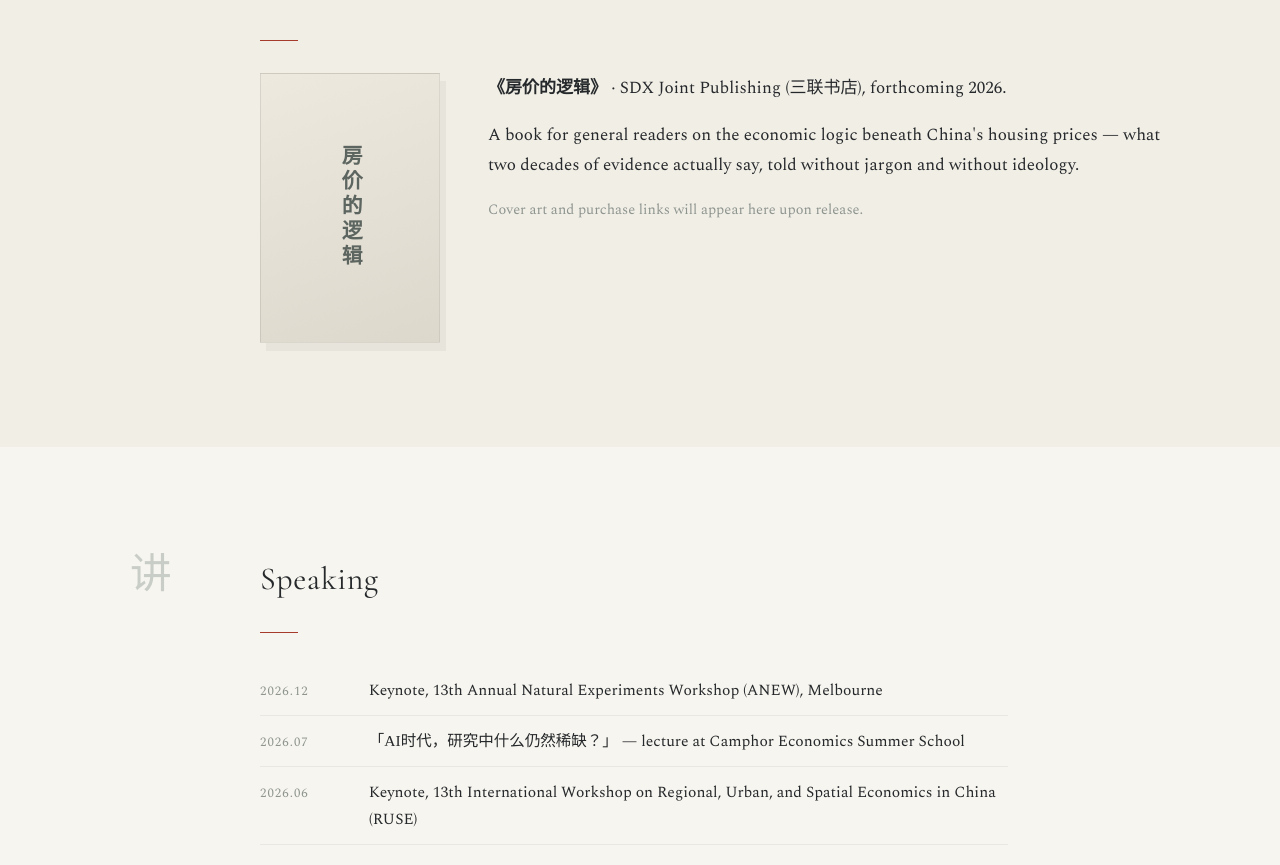
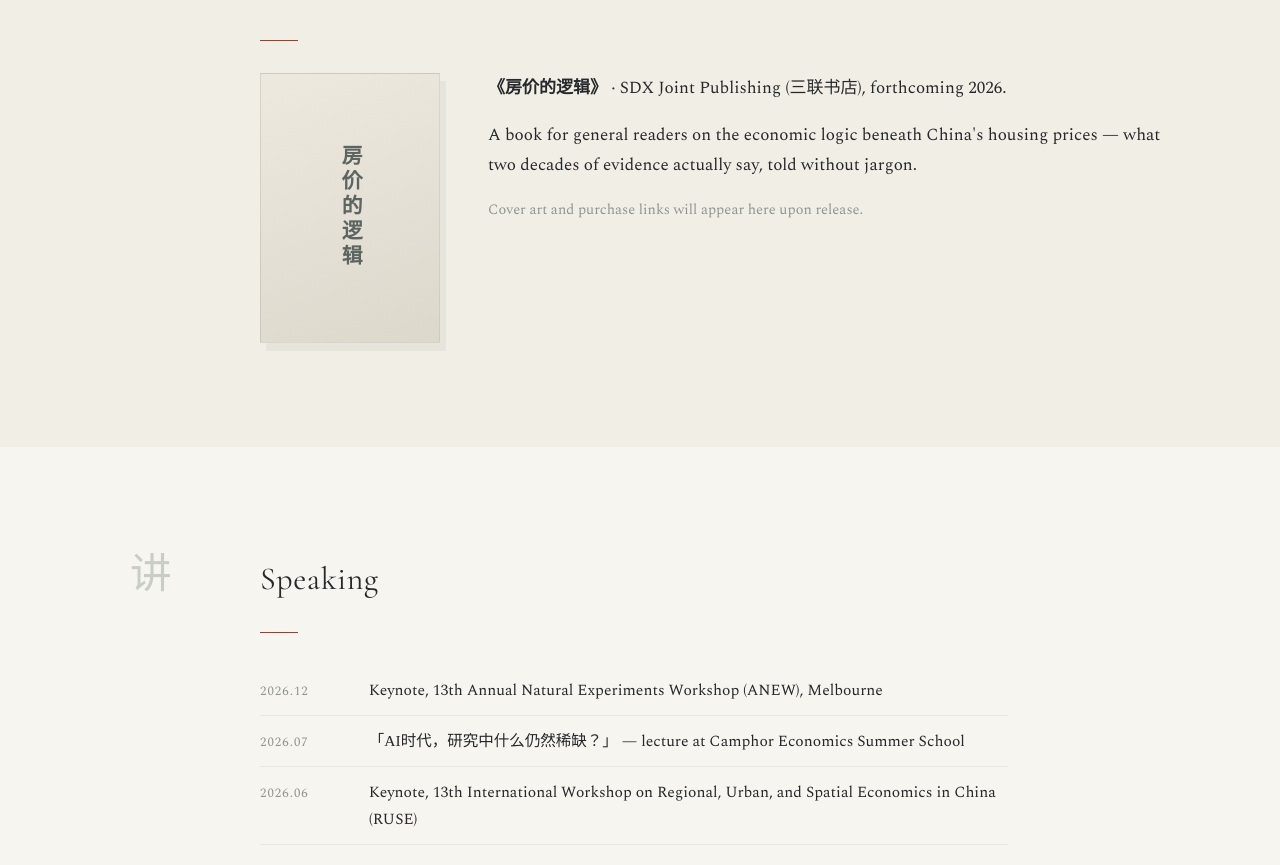
Before and after one commit to qinyurain/qinyurain.github.io, a plain HTML site: page index.html in a window 1280 px wide. Shown: the part 4061-4926 px from the top of the page. Drawn offline with nearby package versions, Linux system fonts and the light colour scheme.

Commit message:
Update index.html

```diff
--- a/index.html
+++ b/index.html
@@ -369,7 +369,7 @@
         </div>
         <div class="body">
           <p><span class="zh" style="font-weight:600;">《房价的逻辑》</span> · SDX Joint Publishing (<span class="zh">三联书店</span>), forthcoming 2026.</p>
-          <p>A book for general readers on the economic logic beneath China's housing prices — what two decades of evidence actually say, told without jargon and without ideology.</p>
+          <p>A book for general readers on the economic logic beneath China's housing prices — what two decades of evidence actually say, told without jargon.</p>
           <p style="font-size:.9rem;color:var(--ink-light);">Cover art and purchase links will appear here upon release.</p>
         </div>
       </div>
```
